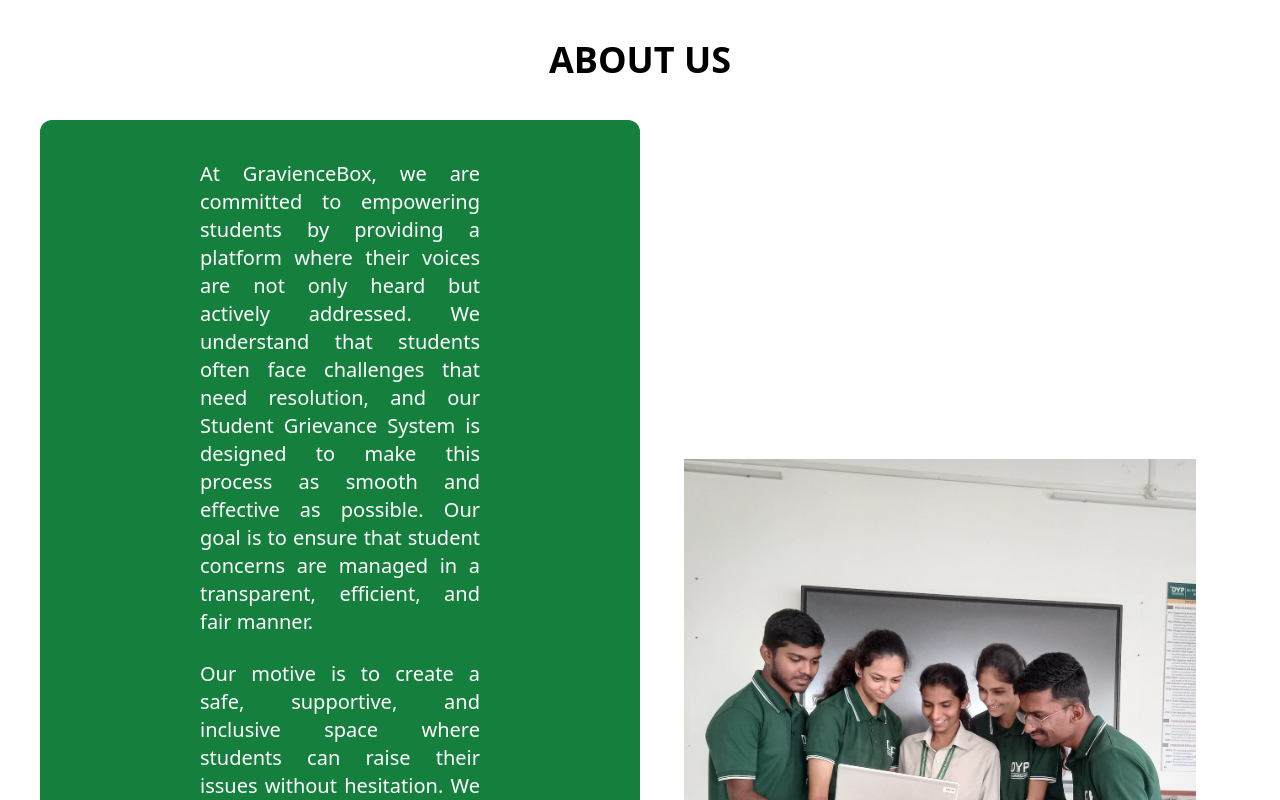
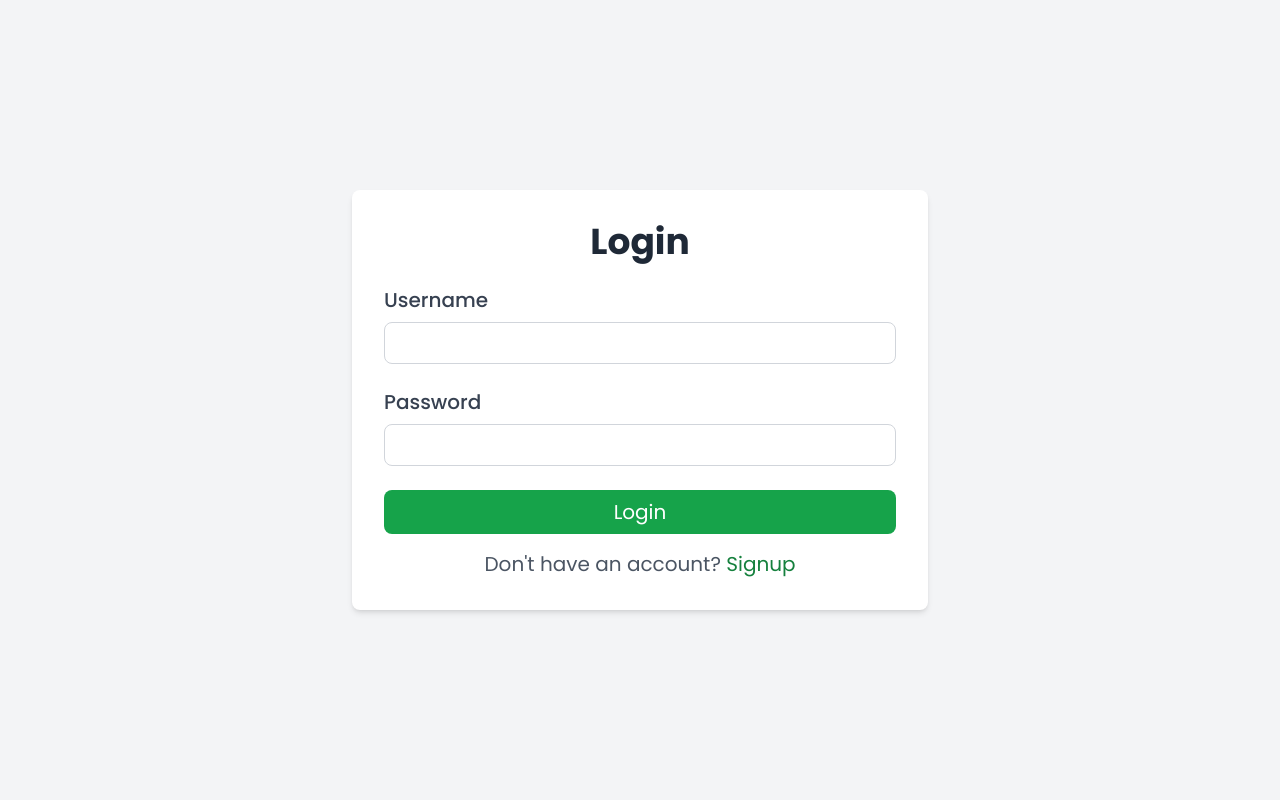
Before and after one commit to OmkarTipugade/Student-Advocate, a React (Create React App) app: page / in a window 1280 px wide. Shown: the top 800 px of the page. Built offline with nearby package versions, Linux system fonts and the light colour scheme.

Commit message:
Sing up and Login page complete

```diff
--- a/package.json
+++ b/package.json
@@ -3,6 +3,7 @@
   "version": "0.1.0",
   "private": true,
   "dependencies": {
+    "@fontsource/poppins": "^5.1.0",
     "@testing-library/jest-dom": "^5.17.0",
     "@testing-library/react": "^13.4.0",
     "@testing-library/user-event": "^13.5.0",
--- a/public/index.html
+++ b/public/index.html
@@ -25,9 +25,12 @@
       Learn how to configure a non-root public URL by running `npm run build`.
     -->
     <script src="https://cdn.tailwindcss.com"></script>
-    <link rel="preconnect" href="https://fonts.googleapis.com">
-<link rel="preconnect" href="https://fonts.gstatic.com" crossorigin>
-<link href="https://fonts.googleapis.com/css2?family=Poppins:ital,wght@0,100;0,200;0,300;0,400;0,500;0,600;0,700;0,800;0,900;1,100;1,200;1,300;1,400;1,500;1,600;1,700;1,800;1,900&display=swap" rel="stylesheet">
+    <link rel="preconnect" href="https://fonts.googleapis.com" />
+    <link rel="preconnect" href="https://fonts.gstatic.com" crossorigin />
+    <link
+      href="https://fonts.googleapis.com/css2?family=Poppins:ital,wght@0,100;0,200;0,300;0,400;0,500;0,600;0,700;0,800;0,900;1,100;1,200;1,300;1,400;1,500;1,600;1,700;1,800;1,900&display=swap"
+      rel="stylesheet"
+    />
     <title>React App</title>
   </head>
   <body>
--- a/src/App.css
+++ b/src/App.css
@@ -2,6 +2,7 @@
 @tailwind components;
 @tailwind utilities;
 
+@import url('https://fonts.googleapis.com/css2?family=Poppins:ital,wght@0,100;0,200;0,300;0,400;0,500;0,600;0,700;0,800;0,900;1,100;1,200;1,300;1,400;1,500;1,600;1,700;1,800;1,900&display=swap');
 * {
     margin: 0;
     padding: 0;
@@ -16,4 +17,5 @@
   .App {
     height: 100%;
     width: 100%;
+    font-family: 'Poppins', sans-serif;
   }
--- /dev/null
+++ b/src/components/LoginForm.js
@@ -0,0 +1,64 @@
+import React, { useState } from "react";
+
+const LoginForm = () => {
+  const [username, setUsername] = useState("");
+  const [password, setPassword] = useState("");
+
+  const handleSubmit = (e) => {
+    e.preventDefault();
+    // onLogin(username, password);
+  };
+  return (
+    <div className="min-h-screen flex items-center justify-center bg-gray-100 px-4 sm:px-6 lg:px-8">
+      <div className="bg-white p-8 rounded-lg shadow-md w-full max-w-md sm:max-w-lg lg:max-w-xl">
+        <h2 className="text-3xl sm:text-4xl font-bold text-center text-gray-800 mb-6">
+          Login
+        </h2>
+        <form onSubmit={handleSubmit} className="space-y-6">
+          <div className="form-group">
+            <label className="block text-gray-700 text-base sm:text-lg lg:text-xl font-medium mb-2">
+              Username
+            </label>
+            <input
+              type="text"
+              value={username}
+              onChange={(e) => setUsername(e.target.value)}
+              required
+              className="w-full px-4 py-2 border border-gray-300 rounded-lg focus:ring-2 focus:ring-green-500 focus:outline-none"
+            />
+          </div>
+          <div className="form-group">
+            <label className="block text-gray-700 text-base sm:text-lg lg:text-xl font-medium mb-2">
+              Password
+            </label>
+            <input
+              type="password"
+              value={password}
+              onChange={(e) => setPassword(e.target.value)}
+              required
+              className="w-full px-4 py-2 border border-gray-300 rounded-lg focus:ring-2 focus:ring-green-500 focus:outline-none"
+            />
+          </div>
+          <button
+            type="submit"
+            className="w-full bg-green-600 text-white py-2 rounded-lg hover:bg-green-700 focus:outline-none focus:ring-2 focus:ring-green-500 text-base sm:text-lg lg:text-xl"
+          >
+            Login
+          </button>
+        </form>
+        <p className="text-base sm:text-lg lg:text-xl text-gray-600 mt-4 text-center">
+          Don't have an account?{" "}
+          <a
+            href="#"
+            // onClick={() => setShowSignup(true)}
+            className="text-green-700 hover:underline"
+          >
+            Signup
+          </a>
+        </p>
+      </div>
+    </div>
+  );
+};
+
+export default LoginForm;
--- /dev/null
+++ b/src/components/SignUpForm.js
@@ -0,0 +1,97 @@
+import React, { useState } from "react";
+
+const SignUpForm = () => {
+  const [username, setUsername] = useState("");
+  const [email, setEmail] = useState("");
+  const [password, setPassword] = useState("");
+  const [confirmPassword, setConfirmPassword] = useState("");
+  const [errorMessage, setErrorMessage] = useState("");
+
+  const handleSubmit = (e) => {
+    e.preventDefault();
+    if (password !== confirmPassword) {
+      setErrorMessage("Passwords do not match");
+      // onSignup({ username, password });
+      return;
+    }
+    // Proceed with signup logic (e.g., API call)
+    setErrorMessage(""); // Clear error on successful match
+    console.log("Sign up successful");
+  };
+
+  return (
+    <div className="min-h-screen flex items-center justify-center bg-gray-100 px-4 sm:px-6 lg:px-8">
+      <div className="bg-white p-8 rounded-lg shadow-md w-full max-w-md sm:max-w-lg lg:max-w-xl">
+        <h2 className="text-4xl font-bold text-center text-gray-800 mb-6">
+          Sign Up
+        </h2>
+        <form
+          onSubmit={handleSubmit}
+          className="space-y-6 text-base sm:text-lg lg:text-xl"
+        >
+          <div className="form-group">
+            <label className="block text-gray-700 font-medium mb-2">
+              Username
+            </label>
+            <input
+              type="text"
+              value={username}
+              onChange={(e) => setUsername(e.target.value)}
+              required
+              className="w-full px-4 py-2 border border-gray-300 rounded-lg focus:ring-2 focus:ring-green-500 focus:outline-none"
+            />
+          </div>
+          <div className="form-group">
+            <label className="block text-gray-700 font-medium mb-2">
+              Email
+            </label>
+            <input
+              type="email"
+              value={email}
+              onChange={(e) => setEmail(e.target.value)}
+              required
+              className="w-full px-4 py-2 border border-gray-300 rounded-lg focus:ring-2 focus:ring-green-500 focus:outline-none"
+            />
+          </div>
+          <div className="form-group">
+            <label className="block text-gray-700 font-medium mb-2">
+              Password
+            </label>
+            <input
+              type="password"
+              value={password}
+              onChange={(e) => setPassword(e.target.value)}
+              required
+              className="w-full px-4 py-2 border border-gray-300 rounded-lg focus:ring-2 focus:ring-green-500 focus:outline-none"
+            />
+          </div>
+          <div className="form-group">
+            <label className="block text-gray-700 font-medium mb-2">
+              Confirm Password
+            </label>
+            <input
+              type="password"
+              value={confirmPassword}
+              onChange={(e) => setConfirmPassword(e.target.value)}
+              required
+              className="w-full px-4 py-2 border border-gray-300 rounded-lg focus:ring-2 focus:ring-green-500 focus:outline-none"
+            />
+          </div>
+          {errorMessage && (
+            <p className="text-red-500 text-sm sm:text-base lg:text-lg">
+              {errorMessage}
+            </p>
+          )}
+          <button
+            type="submit"
+            className="w-full bg-green-600 text-white py-2 rounded-lg hover:bg-green-700 focus:outline-none focus:ring-2 focus:ring-green-500"
+          >
+            Sign Up
+          </button>
+        </form>
+      </div>
+    </div>
+  );
+};
+
+export default SignUpForm;
--- a/src/components/index.jsx
+++ b/src/components/index.jsx
@@ -1,9 +1,11 @@
 import React from "react";
-import AboutUs from "./AboutUs";
+import LoginForm from "./LoginForm";
+// import SignUpForm from "./SignUpForm";
 const index = () => {
   return (
     <div>
-      <AboutUs />
+      <LoginForm />
+      {/* <SignUpForm /> */}
     </div>
   );
 };
--- a/tailwind.config.js
+++ b/tailwind.config.js
@@ -2,7 +2,11 @@
 module.exports = {
   content: [],
   theme: {
-    extend: {},
+    extend: {
+      fontFamily: {
+        sans: ["Poppins", "sans-serif"],
+      },
+    },
   },
   plugins: [],
-}
+};
```
Also changed, not shown: 1 other file (tests, documents, lock files or other folders).
